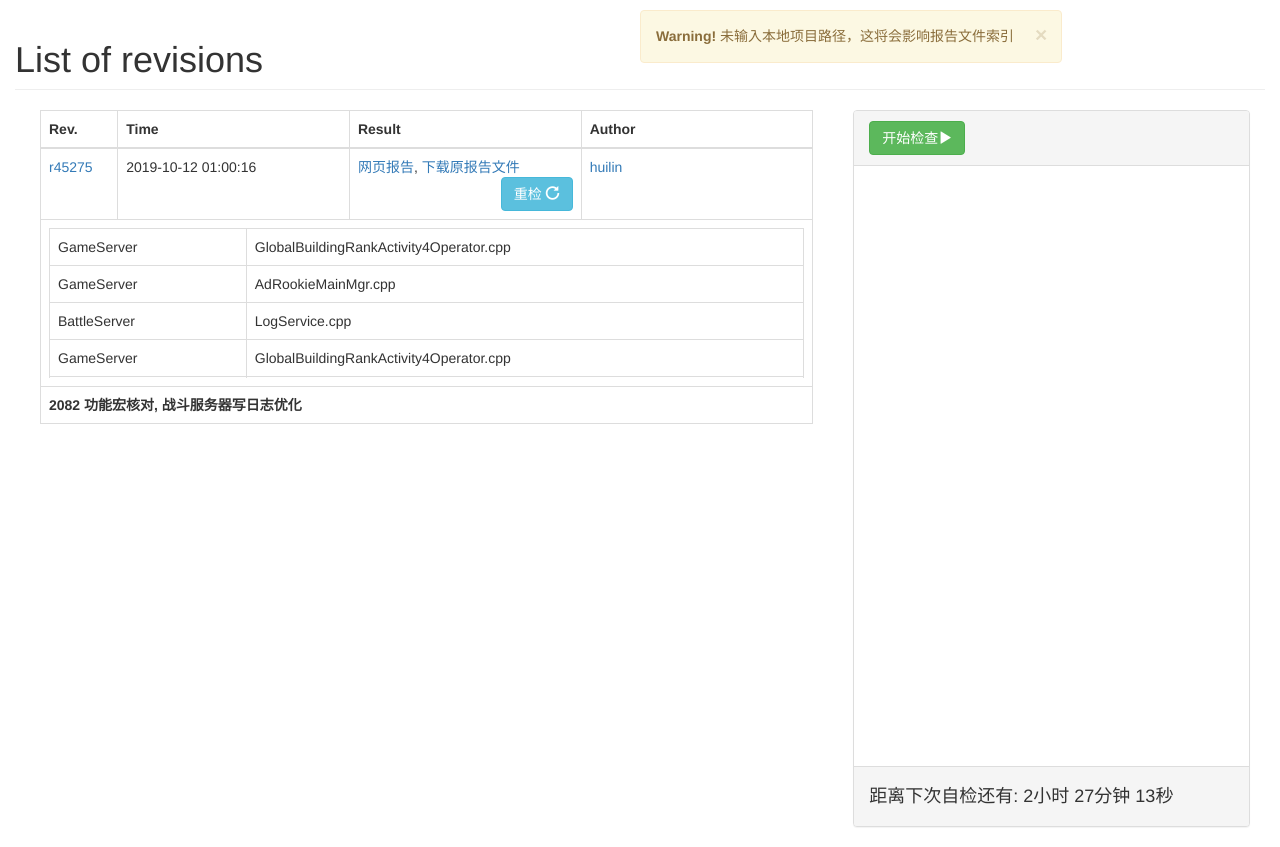
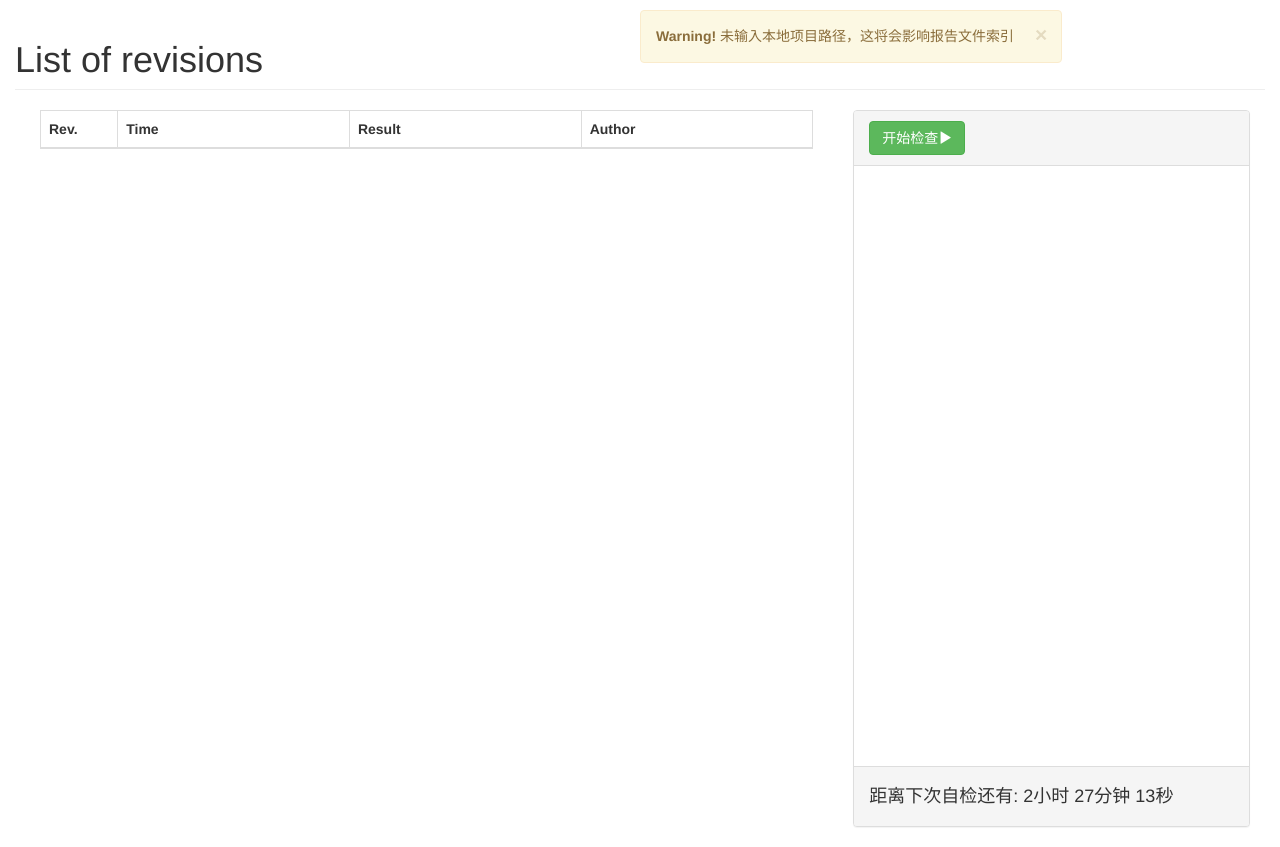
Before and after one commit to Marskey/autocheck, a Flask app: page / in a window 1280 px wide. Shown: the part 50-897 px from the top of the page. Run offline with Flask 2, Linux system fonts and the light colour scheme; lists and menus that the app fills with data are empty; parts of the project's set-up code (start-up, migrations or seed data) failed here and were passed over; some libraries are stand-ins or nearby versions.

Commit message:
去除测试代码

```diff
--- a/templates/index.html
+++ b/templates/index.html
@@ -45,10 +45,6 @@
                     <table class="table table-bordered table-striped;" style="table-layout: fixed;">
                         <thead>
                             <tr>
-                                <!-- <th style="width: 10%;">Rev.</th>
-                                <th style="width: 15%;">Time</th>
-                                <th style="width: 28%;">Result</th>
-                                <th style="width: 13%;">Author</th> -->
                                 <th style="width: 10%;">Rev.</th>
                                 <th>Time</th>
                                 <th>Result</th>
@@ -56,83 +52,7 @@
                             </tr>
                         </thead>
                         <tbody id="table_container">
-                            <!-- 测试数据开始 -->
-                            <tr id="45275">
-                                <td><a href="">r45275</a></td>
-                                <td>2019-10-12 01:00:16</td>
-                                <td>
-                                    <a href="static\reports\pvs_reports\r45275\index.html">网页报告</a>, <a
-                                        href="download\check_results\pvs_plogs\r45275.plog?local_dir=">下载原报告文件</a><button
-                                        class="btn btn-info pull-right " type="button"> 重检 <i
-                                            class="glyphicon glyphicon-repeat"></i>
-                                    </button>
-                                </td>
-                                <td><a href="">huilin</a></td>
-                            </tr>
-                            <tr>
-                                <td colspan="4">
-                                    <div style="height: 150px; overflow:auto;">
-                                        <table class="table table-bordered">
-                                            <tbody>
-                                                <tr>
-                                                    <td>GameServer</td>
-                                                    <td>GlobalBuildingRankActivity4Operator.cpp</td>
-                                                </tr>
-                                                <tr>
-                                                    <td>GameServer</td>
-                                                    <td>AdRookieMainMgr.cpp</td>
-                                                </tr>
-                                                <tr>
-                                                    <td>BattleServer</td>
-                                                    <td>LogService.cpp</td>
-                                                </tr>
-                                                <tr>
-                                                    <td>GameServer</td>
-                                                    <td>GlobalBuildingRankActivity4Operator.cpp</td>
-                                                </tr>
-                                                <tr>
-                                                    <td>GameServer</td>
-                                                    <td>AdRookieMainMgr.cpp</td>
-                                                </tr>
-                                                <tr>
-                                                    <td>BattleServer</td>
-                                                    <td>LogService.cpp</td>
-                                                </tr>
-                                                <tr>
-                                                    <td>GameServer</td>
-                                                    <td>GlobalBuildingRankActivity4Operator.cpp</td>
-                                                </tr>
-                                                <tr>
-                                                    <td>GameServer</td>
-                                                    <td>AdRookieMainMgr.cpp</td>
-                                                </tr>
-                                                <tr>
-                                                    <td>BattleServer</td>
-                                                    <td>LogService.cpp</td>
-                                                </tr>
-                                                <tr>
-                                                    <td>GameServer</td>
-                                                    <td>GlobalBuildingRankActivity4Operator.cpp</td>
-                                                </tr>
-                                                <tr>
-                                                    <td>GameServer</td>
-                                                    <td>AdRookieMainMgr.cpp</td>
-                                                </tr>
-                                                <tr>
-                                                    <td>BattleServer</td>
-                                                    <td>LogService.cpp</td>
-                                                </tr>
-                                            </tbody>
-                                        </table>
-                                    </div>
-                                </td>
-                            </tr>
-                            <tr>
-                                <td colspan="4">
-                                    <strong>2082 功能宏核对, 战斗服务器写日志优化</strong>
-                                </td>
-                            </tr>
-                            <!-- 测试数据结束 -->
+                            <!-- 数据填充处 -->
                         </tbody>
                     </table>
                     <div class="text-center">
```
